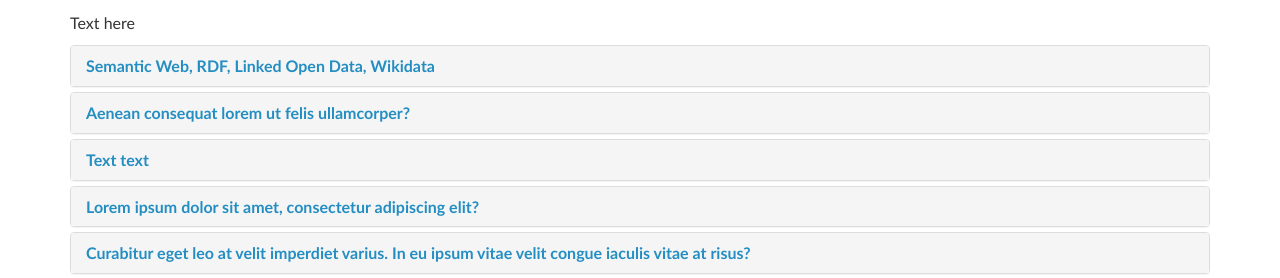
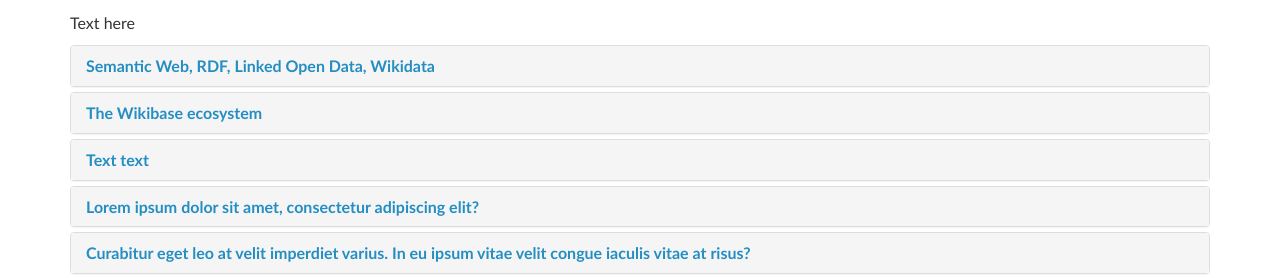
Before and after one commit to MiMoText/MiMoTextBase_Tutorial, a Jekyll site: the page built from pages/mydoc/aboutMiMoTextBase.md, in a window 1280 px wide. Shown: the part 240-518 px from the top of the page. Built offline with Jekyll 4.4.1, drawn with Linux system fonts in a browser that asks for light colours; comment, search, counter and statistics services are not loaded; our own code applies the rules of GitHub Pages for plain Markdown files; some of the changed lines change nothing that is shown.

Commit message:
The Wikibase ecosystem (only text)

```diff
--- a/_includes/about.html
+++ b/_includes/about.html
@@ -34,12 +34,19 @@
   <div class="panel-heading">
       <h4 class="panel-title">
           <a class="noCrossRef accordion-toggle" data-toggle="collapse" data-parent="#accordion" href="#collapseThree">
-            <b>Aenean consequat lorem ut felis ullamcorper?</b></a>
+            <b>The Wikibase ecosystem</b></a>
       </h4>
   </div>
   <div id="collapseThree" class="panel-collapse collapse noCrossRef">
       <div class="panel-body">
-          Anim pariatur cliche reprehenderit, enim eiusmod high life accusamus terry richardson ad squid. 3 wolf moon officia aute, non cupidatat skateboard dolor brunch. Food truck quinoa nesciunt laborum eiusmod. Brunch 3 wolf moon tempor, sunt aliqua put a bird on it squid single-origin coffee nulla assumenda shoreditch et. Nihil anim keffiyeh helvetica, craft beer labore wes anderson cred nesciunt sapiente ea proident. Ad vegan excepteur butcher vice lomo. Leggings occaecat craft beer farm-to-table, raw denim aesthetic synth nesciunt you probably haven't heard of them accusamus labore sustainable VHS.
+        The software behind Wikidata is Wikibase, a set of MediaWiki extensions developed by Wikimedia Germany. Just like Wikidata, Wikibase is free and open for everyone. It is used for example by the project ArtBase [ArtBase](https://artbase.rhizome.org/wiki/Query), the project [Enslaved.org](https://enslaved.org/)or the [German National Library](https://www.dnb.de/EN/Home/home_node.html).
+        We chose a local instance of Wikibase as the infrastructure for our data in “Mining and Modeling Text” for several reasons:
+        - Wikibase is suitable for storing the necessary amount of triples and comes with a SPARQL endpoint with numerous visualization possibilities.
+        - The software is open and free and as with the whole Wikimedia universe, there is a lively community always eager to help and a multitude of communication channels (Wiki conferences, Telegram group, Wikis).
+        - Wikibase enables us to store a multilingual knowledge graph (French/German/English), which was a feature we intended to use.
+        - As we match a part of our graph to Wikidata and intend to export a part of our graph to Wikidata too, the use of the same infrastructure as well as the reuse of existing properties was thought to facilitate data integration later.
+        - We see MiMoTextBase as part of the Wikibase ecosystem. Accordingly, we hope to make interesting data available to other projects and, conversely, to repurpose data made available elsewhere. The more projects in this ecosystem share the same infrastructure, the denser and more significant the whole graph becomes.
+
       </div>
   </div>
 </div>
```
